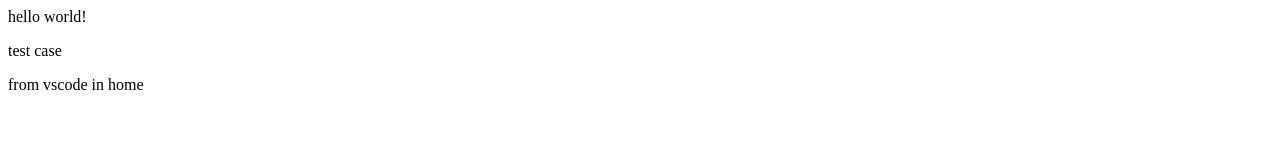
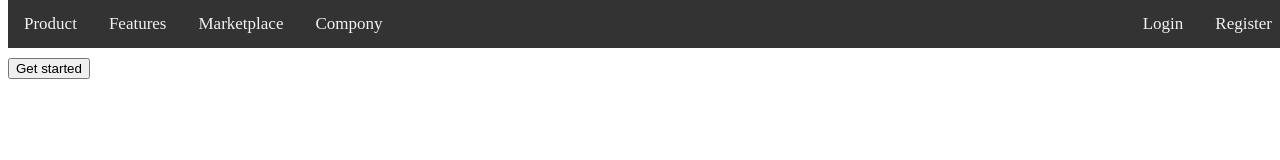
Before and after one commit to MansonLuo/frontend, a plain HTML site: page index.html in a window 1280 px wide. Drawn offline with Linux system fonts and the light colour scheme.

Commit message:
add two file

```diff
--- a/index.html
+++ b/index.html
@@ -1,3 +1,66 @@
-<p>hello world!</p>
-<p>test case</p>
-<p>from vscode in home</p>
+<html>
+    <head>
+        <title>Task Traker</title>
+    </head>
+
+    <body>
+        <header>
+            <nav class="navbar">
+                <a href="#">Product</a>
+                <a href="#">Features</a>
+                <a href="#">Marketplace</a>
+                <a href="#">Compony</a>
+
+                <div class="navbar-right">
+                    <a href="#">Login</a>
+                    <a href="#">Register</a>
+                </div>
+            </nav>
+        </header>
+
+        <main>
+            <button>Get started</button>
+        </main>
+
+        <style type="text/css">
+            header {
+                height: 50px;
+            }
+            .navbar {
+                overflow: hidden;
+                width: 100%;
+                background-color: #333;
+                position: fixed;
+                top: 0;
+            }
+
+            .navbar a {
+                float: left;
+                display: block;
+                color: #f2f2f2;
+                text-align: center;
+                padding: 14px 16px;
+                text-decoration: none;
+                font-size: 17px;
+            }
+
+            .navbar a:hover {
+                background-color: #ddd;
+                color: white;
+            }
+
+            .navbar a:active {
+                background-color: #4CAF50;
+                color: white;
+            }
+
+            .navbar-right {
+                float: right;
+            }
+
+            main {
+                float: none;
+            }
+        </style>
+    </body>
+</html>
```
Also changed, not shown: auth/login.html (added, +75 -0 lines), header.html (deleted, +0 -1 lines).
